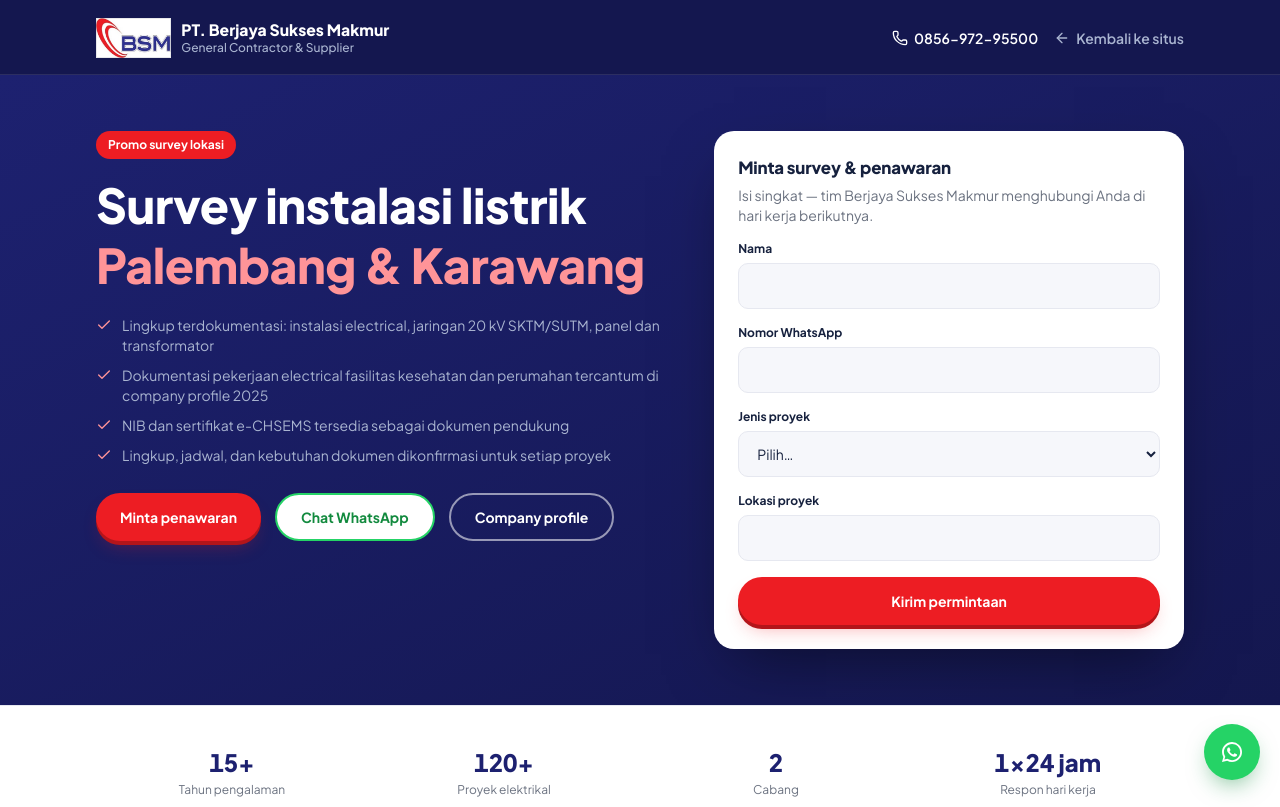
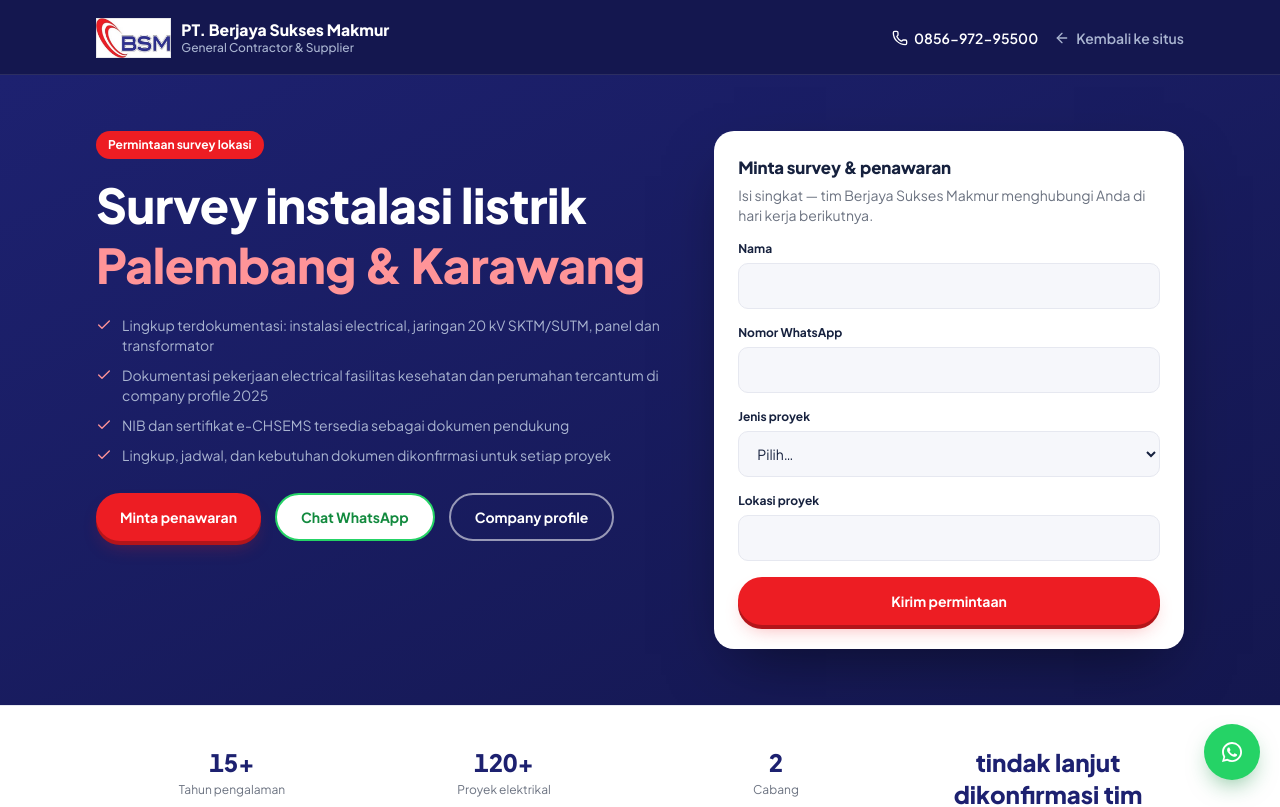
Before and after one commit to nihtlouw/bsm-company-profile, a React (Vite) app in the folder exports/berjaya-company-profile/: page /kampanye-instalasi-listrik in a window 1280 px wide. Shown: the top 807 px of the page. Built offline with nearby package versions, Linux system fonts and the light colour scheme.

Commit message:
Make campaign form clear that WhatsApp sends the inquiry; remove unsupported free-service promise

```diff
--- a/exports/berjaya-company-profile/src/components/site/campaign-page.tsx
+++ b/exports/berjaya-company-profile/src/components/site/campaign-page.tsx
@@ -9,7 +9,7 @@ import {
   PROJECT_TYPES,
   TESTIMONIALS,
 } from "@/lib/site-data";
-import { saveWebInquiry } from "@/lib/web-leads";
+
 import { cn, waLink } from "@/lib/utils";
 
 export function CampaignPage({
@@ -41,17 +41,10 @@ export function CampaignPage({
     if (Object.keys(next).length) return;
 
     const msg = `Halo, saya ${data.name} (${data.phone}) ingin minta penawaran untuk ${data.type} di ${data.loc}.`;
-    saveWebInquiry({
-      name: data.name,
-      phone: data.phone,
-      type: data.type,
-      loc: data.loc,
-      source: "campaign_lead",
-    });
     setWaHref(waLink(msg));
     e.currentTarget.reset();
     setSuccess(true);
-    showToast("Permintaan tersimpan. Klik WhatsApp untuk menindaklanjuti.");
+    showToast("Brief siap. Klik WhatsApp untuk memeriksa dan mengirim pesan.");
   }
 
   return (
@@ -60,7 +53,7 @@ export function CampaignPage({
         <div className="relative mx-auto grid max-w-6xl items-start gap-11 px-5 md:grid-cols-[1.1fr_0.9fr] md:px-8">
           <div>
             <span className="mb-4 inline-block rounded-md bg-brand px-3 py-1.5 text-xs font-bold text-paper">
-              Promo survey lokasi
+              Permintaan survey lokasi
             </span>
             <h1 className="text-4xl leading-tight md:text-5xl">
               Survey instalasi listrik{" "}
@@ -143,7 +136,7 @@ export function CampaignPage({
             ["15+", "Tahun pengalaman"],
             ["120+", "Proyek elektrikal"],
             ["2", "Cabang"],
-            ["1×24 jam", "Respon hari kerja"],
+            ["tindak lanjut dikonfirmasi tim", "Respon hari kerja"],
           ].map(([n, l]) => (
             <div key={l} className="py-2">
               <p className="text-2xl font-extrabold tabular-nums text-navy-mid">{n}</p>
```
